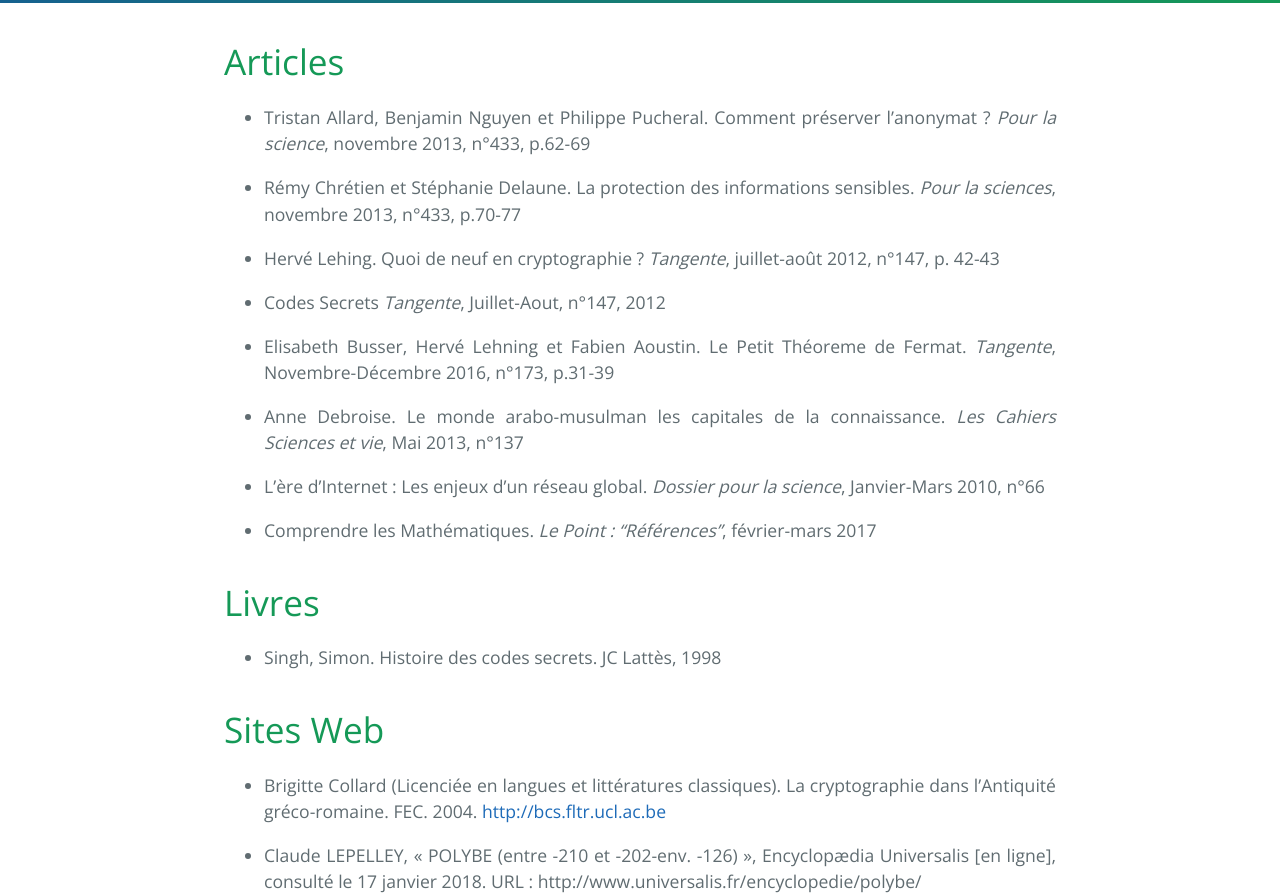
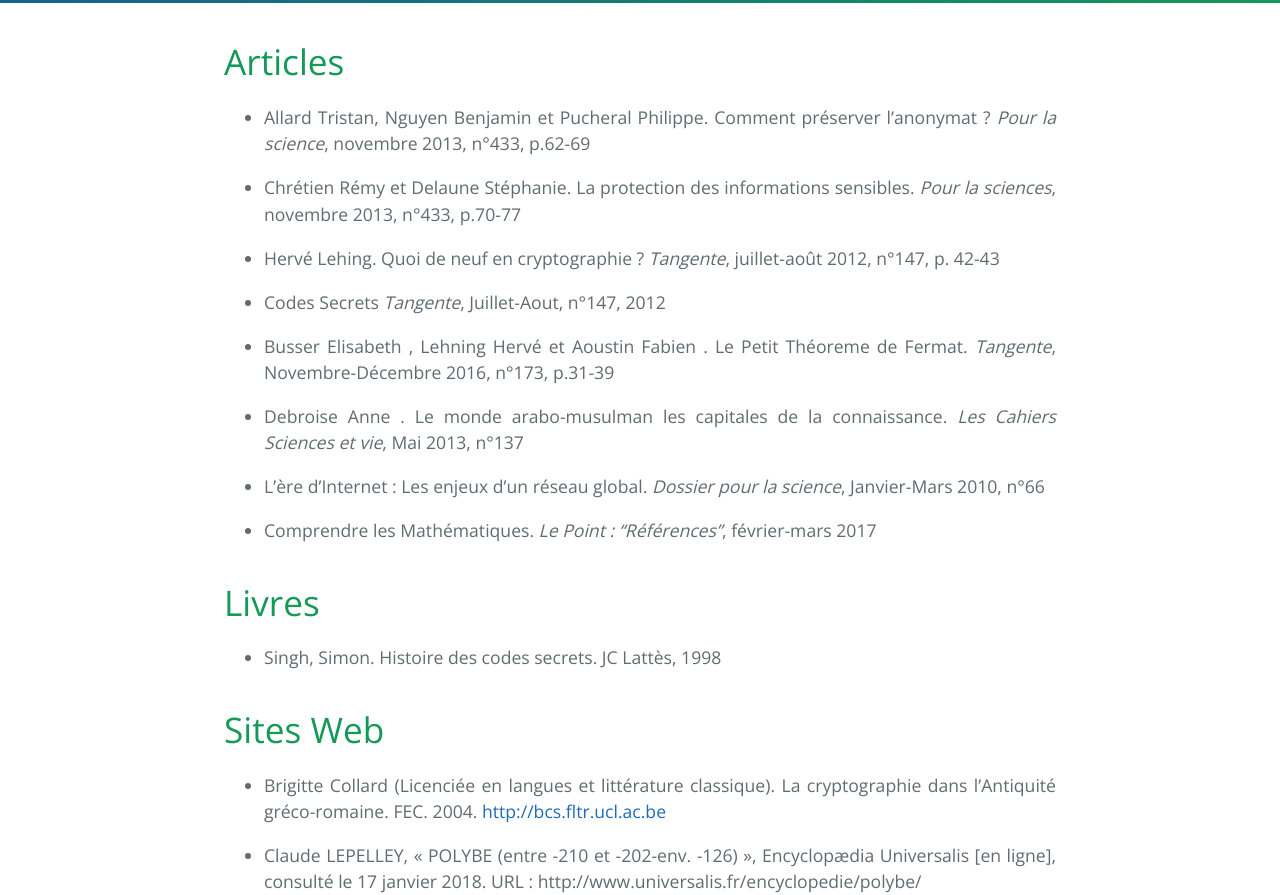
Before and after one commit to SamuelGallay/CryptoTPE, a Jekyll site: the page built from pages/sources.md, in a window 1280 px wide and 1400 px high. Shown: the part 395-1290 px from the top of the window. Built offline with Jekyll 4.4.1, drawn with Linux system fonts in a browser that asks for light colours; our own code applies the rules of GitHub Pages for plain Markdown files.

Commit message:
Update sources.md

```diff
--- a/pages/sources.md
+++ b/pages/sources.md
@@ -5,17 +5,17 @@
 
 # Articles
 
-* Tristan Allard, Benjamin Nguyen et Philippe Pucheral. Comment préserver l'anonymat ? *Pour la science*, novembre 2013, n°433, p.62-69
+* Allard Tristan, Nguyen Benjamin  et Pucheral Philippe. Comment préserver l'anonymat ? *Pour la science*, novembre 2013, n°433, p.62-69
 
-* Rémy Chrétien et Stéphanie Delaune. La protection des informations sensibles. *Pour la sciences*, novembre 2013, n°433, p.70-77
+* Chrétien Rémy et Delaune Stéphanie. La protection des informations sensibles. *Pour la sciences*, novembre 2013, n°433, p.70-77
 
 * Hervé Lehing. Quoi de neuf en cryptographie ? *Tangente*, juillet-août 2012, n°147, p. 42-43
 
 * Codes Secrets *Tangente*, Juillet-Aout, n°147, 2012
 
-* Elisabeth Busser, Hervé Lehning et Fabien Aoustin. Le Petit Théoreme de Fermat. *Tangente*, Novembre-Décembre 2016, n°173, p.31-39
+* Busser Elisabeth , Lehning Hervé  et Aoustin Fabien . Le Petit Théoreme de Fermat. *Tangente*, Novembre-Décembre 2016, n°173, p.31-39
 
-* Anne Debroise. Le monde arabo-musulman les capitales de la connaissance. *Les Cahiers Sciences et vie*, Mai 2013, n°137
+* Debroise Anne . Le monde arabo-musulman les capitales de la connaissance. *Les Cahiers Sciences et vie*, Mai 2013, n°137
 
 * L'ère d'Internet : Les enjeux d'un réseau global. *Dossier pour la science*, Janvier-Mars 2010, n°66
 
@@ -27,7 +27,7 @@
 
 # Sites Web
 
-* Brigitte Collard (Licenciée en langues et littératures classiques). La cryptographie dans l'Antiquité gréco-romaine. FEC. 2004. [http://bcs.fltr.ucl.ac.be](http://bcs.fltr.ucl.ac.be/FE/07/CRYPT/Crypto44-63.html#4)
+* Brigitte Collard (Licenciée en langues et littérature classique). La cryptographie dans l'Antiquité gréco-romaine. FEC. 2004. [http://bcs.fltr.ucl.ac.be](http://bcs.fltr.ucl.ac.be/FE/07/CRYPT/Crypto44-63.html#4)
 
 * Claude LEPELLEY, « POLYBE (entre -210 et -202-env. -126) », Encyclopædia Universalis [en ligne], consulté le 17 janvier 2018. URL : http://www.universalis.fr/encyclopedie/polybe/
 
```
